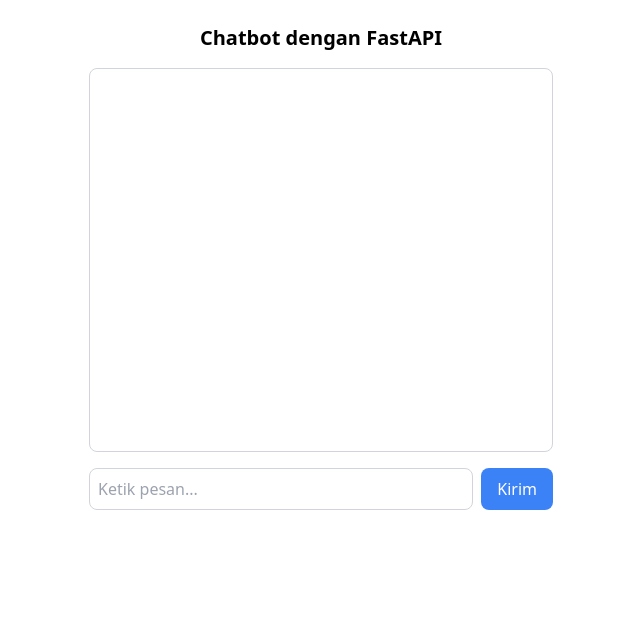
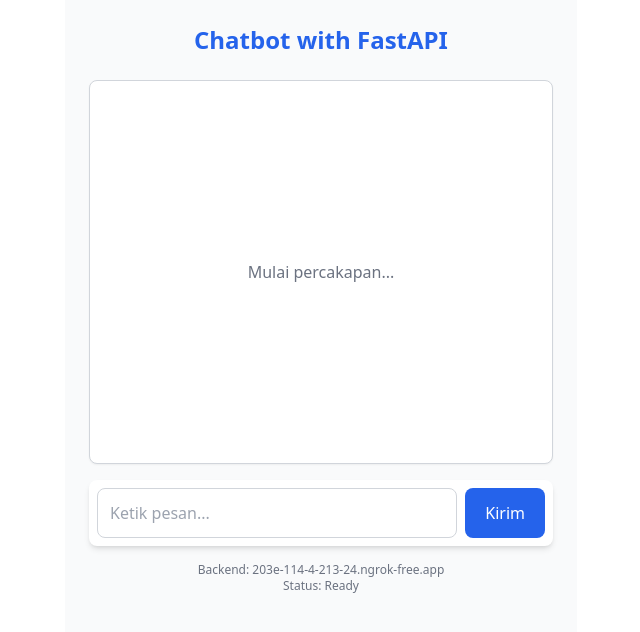
Before and after one commit to delucas24/Chat-Frontend-Sample, a React (Vite) app: page / in a window 1280 px wide. Shown: the top 632 px of the page, without its empty margins (319-959 px from the left). Built offline with nearby package versions, Linux system fonts and the light colour scheme.

Commit message:
Update App.tsx

```diff
--- a/src/App.tsx
+++ b/src/App.tsx
@@ -25,6 +25,8 @@ const App: React.FC = () => {
           method: "POST",
           headers: {
             "Content-Type": "application/json",
+            "ngrok-skip-browser-warning": "true", // Required for ngrok
+            "Authorization": "Bearer your_token_if_needed" // Optional auth
           },
           body: JSON.stringify({
             user_input: input,
@@ -34,7 +36,10 @@ const App: React.FC = () => {
       );
 
       if (!response.ok) {
-        throw new Error(`HTTP error! status: ${response.status}`);
+        const errorData = await response.json().catch(() => ({}));
+        throw new Error(
+          errorData.detail || `HTTP error! status: ${response.status}`
+        );
       }
 
       const data = await response.json();
@@ -47,58 +52,108 @@ const App: React.FC = () => {
 
       setInput("");
     } catch (err) {
-      setError((err as Error).message);
-      console.error("Error:", err);
+      setError(
+        `Gagal mengirim pesan: ${err instanceof Error ? err.message : "Unknown error"}`
+      );
+      console.error("Error details:", err);
     } finally {
       setLoading(false);
     }
   };
 
   return (
-    <div className="max-w-lg mx-auto p-6 font-sans">
-      <h1 className="text-xl font-bold mb-4 text-center">
-        Chatbot dengan FastAPI
+    <div className="max-w-lg mx-auto p-6 font-sans bg-gray-50 min-h-screen">
+      <h1 className="text-2xl font-bold mb-6 text-center text-blue-600">
+        Chatbot with FastAPI
       </h1>
 
-      <div className="h-96 border border-gray-300 rounded-lg p-4 mb-4 overflow-y-auto flex flex-col">
-        {messages.map((msg, index) => (
+      {/* Chat Container */}
+      <div className="h-96 border border-gray-300 rounded-lg p-4 mb-4 overflow-y-auto flex flex-col bg-white shadow-sm">
+        {messages.length === 0 ? (
+          <div className="text-gray-500 text-center my-auto">
+            Mulai percakapan...
+          </div>
+        ) : (
+          messages.map((msg, index) => (
             <div
               key={index}
-            className={`max-w-[70%] px-4 py-2 mb-2 rounded-xl ${
+              className={`max-w-[80%] px-4 py-2 mb-3 rounded-2xl ${
                 msg.sender === "user"
                   ? "self-end bg-blue-500 text-white"
-                : "self-start bg-gray-200 text-gray-800"
+                  : "self-start bg-gray-100 text-gray-800"
               }`}
             >
               {msg.text}
             </div>
-        ))}
+          ))
+        )}
         {loading && (
-          <div className="self-start bg-gray-200 text-gray-800 px-4 py-2 rounded-xl">
+          <div className="self-start bg-gray-100 text-gray-800 px-4 py-2 rounded-2xl">
             Loading...
           </div>
         )}
       </div>
 
-      {error && <div className="text-red-500 mb-2">{error}</div>}
+      {/* Error Display */}
+      {error && (
+        <div className="text-red-500 mb-3 p-2 bg-red-50 rounded-lg text-sm">
+          ⚠️ {error}
+        </div>
+      )}
 
-      <form onSubmit={handleSubmit} className="flex gap-2">
+      {/* Input Form */}
+      <form
+        onSubmit={handleSubmit}
+        className="flex gap-2 sticky bottom-6 bg-white p-2 rounded-lg shadow-md"
+      >
         <input
           type="text"
           value={input}
           onChange={(e) => setInput(e.target.value)}
           placeholder="Ketik pesan..."
           disabled={loading}
-          className="flex-1 p-2 border border-gray-300 rounded-lg"
+          className="flex-1 p-3 border border-gray-300 rounded-lg focus:outline-none focus:ring-2 focus:ring-blue-500"
         />
         <button
           type="submit"
           disabled={loading}
-          className="px-4 py-2 bg-blue-500 text-white rounded-lg disabled:bg-gray-400"
+          className="px-5 py-3 bg-blue-600 text-white rounded-lg hover:bg-blue-700 disabled:bg-gray-400 transition-colors"
         >
-          {loading ? "Mengirim..." : "Kirim"}
+          {loading ? (
+            <span className="flex items-center">
+              <svg
+                className="animate-spin -ml-1 mr-2 h-4 w-4 text-white"
+                xmlns="http://www.w3.org/2000/svg"
+                fill="none"
+                viewBox="0 0 24 24"
+              >
+                <circle
+                  className="opacity-25"
+                  cx="12"
+                  cy="12"
+                  r="10"
+                  stroke="currentColor"
+                  strokeWidth="4"
+                ></circle>
+                <path
+                  className="opacity-75"
+                  fill="currentColor"
+                  d="M4 12a8 8 0 018-8V0C5.373 0 0 5.373 0 12h4zm2 5.291A7.962 7.962 0 014 12H0c0 3.042 1.135 5.824 3 7.938l3-2.647z"
+                ></path>
+              </svg>
+              Mengirim...
+            </span>
+          ) : (
+            "Kirim"
+          )}
         </button>
       </form>
+
+      {/* Debug Info */}
+      <div className="mt-4 text-xs text-gray-500 text-center">
+        <p>Backend: 203e-114-4-213-24.ngrok-free.app</p>
+        <p>Status: {loading ? "Connecting..." : "Ready"}</p>
+      </div>
     </div>
   );
 };
```
Lines whose indentation alone changed are shown as unchanged.
